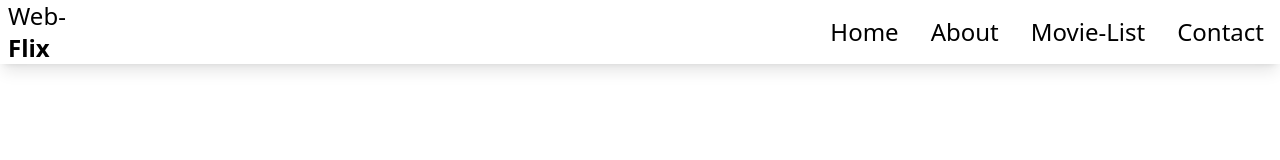
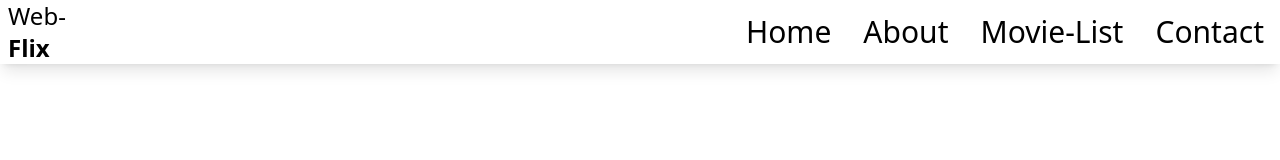
Before and after one commit to Raijinshinden/Movie-Website, a website: page Public/index.html in a window 1280 px wide. Drawn offline with Linux system fonts and the light colour scheme.

Commit message:
Update index.html

```diff
--- a/Public/index.html
+++ b/Public/index.html
@@ -9,7 +9,7 @@
 <body class="min-h-[100vh]">
     <nav class="bg-white shadow-lg flex">
         <h1 class="text-2xl pl-2">Web-<span class="font-bold">Flix</span></h1>
-        <ul class="flex justify-end items-center w-[100%] mx-auto text-2xl">
+        <ul class="flex justify-end items-center w-[100%] mx-auto text-3xl">
             <li class="px-4"><a href="#home">Home</a></li>
             <li class="px-4"><a href="#about">About</a></li>
             <li class="px-4"><a href="#movie-list">Movie-List</a></li>
```
